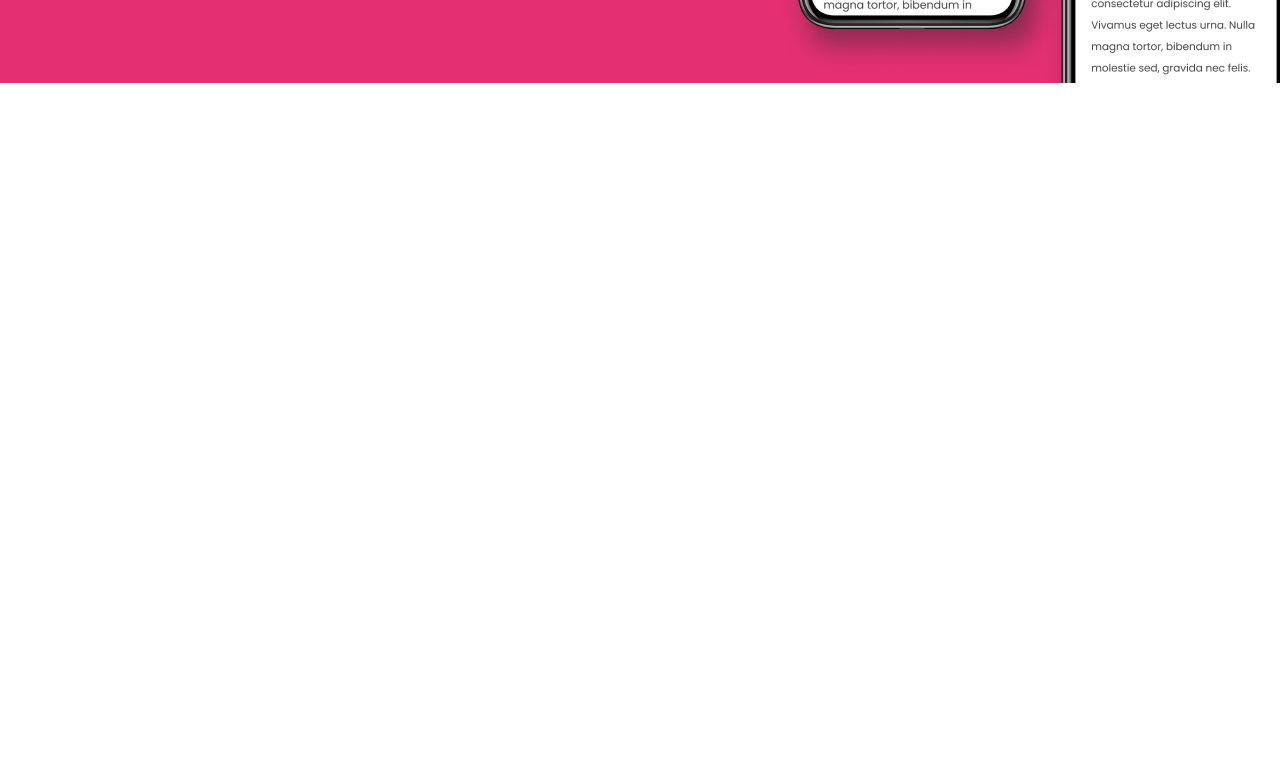
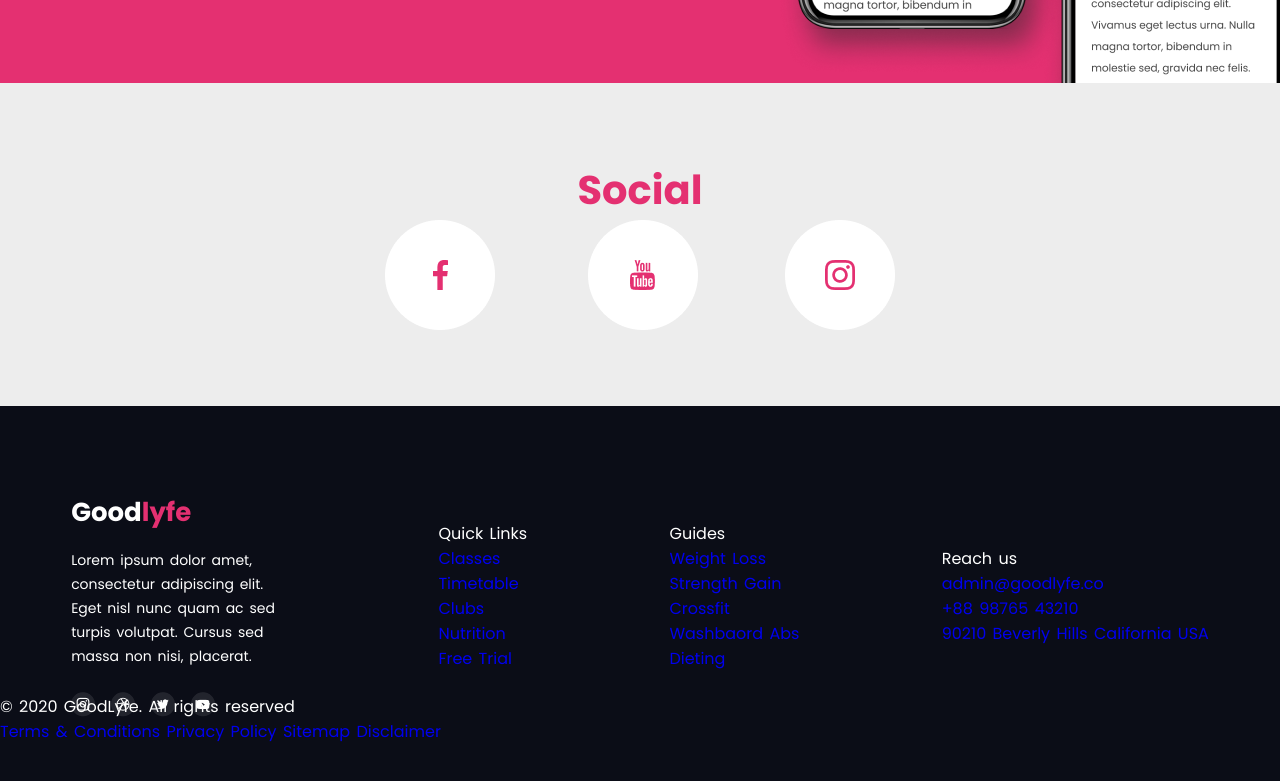
Before and after one commit to AsiaShepel/goodlyfe, a plain HTML site: page index.html in a window 1280 px wide. Shown: the part 4326-5107 px from the top of the page. Before the commit the page ends 4434 px from the top, so only its background shows below. Drawn offline with nearby package versions, Linux system fonts and the light colour scheme.

Commit message:
feat: added footer

```diff
--- a/css/main.css
+++ b/css/main.css
@@ -189,6 +189,9 @@ body._touch .header_menu_menu {
 
 #b-life {
     color: #FFC1D8;
+}
+#b-life-f{
+    color: #E43071;
 }
 
 .benefits {
@@ -608,6 +611,62 @@ body._touch .header_menu_menu {
     z-index: 3;
 }
 
+.social-container{
+    background-color: #EDEDED;
+    height: 323px;
+    display: flex;
+    align-items: center;
+    justify-content: center;
+    flex-direction: column;
+}
+
+.social-container>h2{
+    color: #E43071;
+    font-family: Poppins, serif;
+    font-size: 40px;
+    font-weight: 700;
+    line-height: 60px;
+    text-align: center;
+}
+
+.footer{
+    background-color: #0B0D17;
+    height: 471px;
+}
+
+.footer-container{
+    display: flex;
+    align-items: center;
+    justify-content: space-around;
+    padding-top: 92px;
+}
+
+.Privacy-Policy{
+    height: 72px;
+}
+
+.about-us{
+    width: 225px;
+    height: 196px;
+}
+
+.about-us>h1{
+    font-family: Poppins, serif;
+    font-size: 26px;
+    font-weight: 800;
+    line-height: 28px;
+}
+
+.about-us>p{
+    font-family: Poppins, serif;
+    font-size: 14px;
+    font-weight: 400;
+    line-height: 24px;
+    text-align: left;
+    margin-top: 22px;
+    padding-bottom: 24px;
+}
+
 @media (min-width: 767px) {
     .nav-list {
         display: flex;
--- a/index.html
+++ b/index.html
@@ -160,7 +160,60 @@
             </div>
         </div>
     </section>
-    <footer class="footer">1</footer>
+    <section class="social">
+        <div class="social-container">
+            <h2>Social</h2>
+            <img src="img/Social%20Icons.png" alt="icons">
+        </div>
+    </section>
+    <footer class="footer">
+        <div class="footer-container">
+            <div class="about-us">
+                <h1>Good<b id="b-life-f">lyfe</b></h1>
+                <p>Lorem ipsum dolor amet, consectetur adipiscing elit. Eget nisl nunc quam ac sed turpis volutpat.
+                    Cursus sed massa non nisi, placerat.</p>
+                <img src="img/Social%20Links.png" alt="links">
+            </div>
+            <div class="QuickLinks-container">
+                <h2>Quick Links</h2>
+                <ul class="Quick-Links">
+                    <li><a href="#" class="Quick-Links">Classes</a></li>
+                    <li><a href="#" class="Quick-Links">Timetable</a></li>
+                    <li><a href="#" class="Quick-Links">Clubs</a></li>
+                    <li><a href="#" class="Quick-Links">Nutrition</a></li>
+                    <li><a href="#" class="Quick-Links">Free Trial</a></li>
+                </ul>
+            </div>
+            <div class="Guides-container">
+                <h2>Guides</h2>
+                <ul class="Guides">
+                    <li><a href="#" class="Guides">Weight Loss</a></li>
+                    <li><a href="#" class="Guides">Strength Gain</a></li>
+                    <li><a href="#" class="Guides">Crossfit</a></li>
+                    <li><a href="#" class="Guides">Washbaord Abs</a></li>
+                    <li><a href="#" class="Guides">Dieting</a></li>
+                </ul>
+            </div>
+            <div class="ReachUs-container">
+                <h2>Reach us</h2>
+                <ul class="ReachUs">
+                    <li><a class="ReachUs" href="mailto:admin@goodlyfe.co">admin@goodlyfe.co</a></li>
+                    <li><a class="ReachUs" href="tel:+889876543210">+88 98765 43210</a></li>
+                    <li><a href="https://www.google.com/maps?q=90210+Beverly+Hills+California+USA">90210 Beverly Hills
+                        California USA</a></li>
+                </ul>
+            </div>
+        </div>
+        <div class="Privacy-Policy">
+            <p>© 2020 GoodLyfe. All rights reserved</p>
+            <p>
+                <a href="#" class="privacy">Terms & Conditions</a>
+                <a href="#" class="privacy">Privacy Policy</a>
+                <a href="#" class="privacy">Sitemap</a>
+                <a href="#" class="privacy">Disclaimer</a>
+            </p>
+        </div>
+    </footer>
 </div>
 <script src="js/script.js"></script>
 </body>
```
Also changed, not shown: img/Calling.png (added), img/Location.png (added), img/Message.png (added), img/Social Icons.png (added), img/Social Links.png (added).
